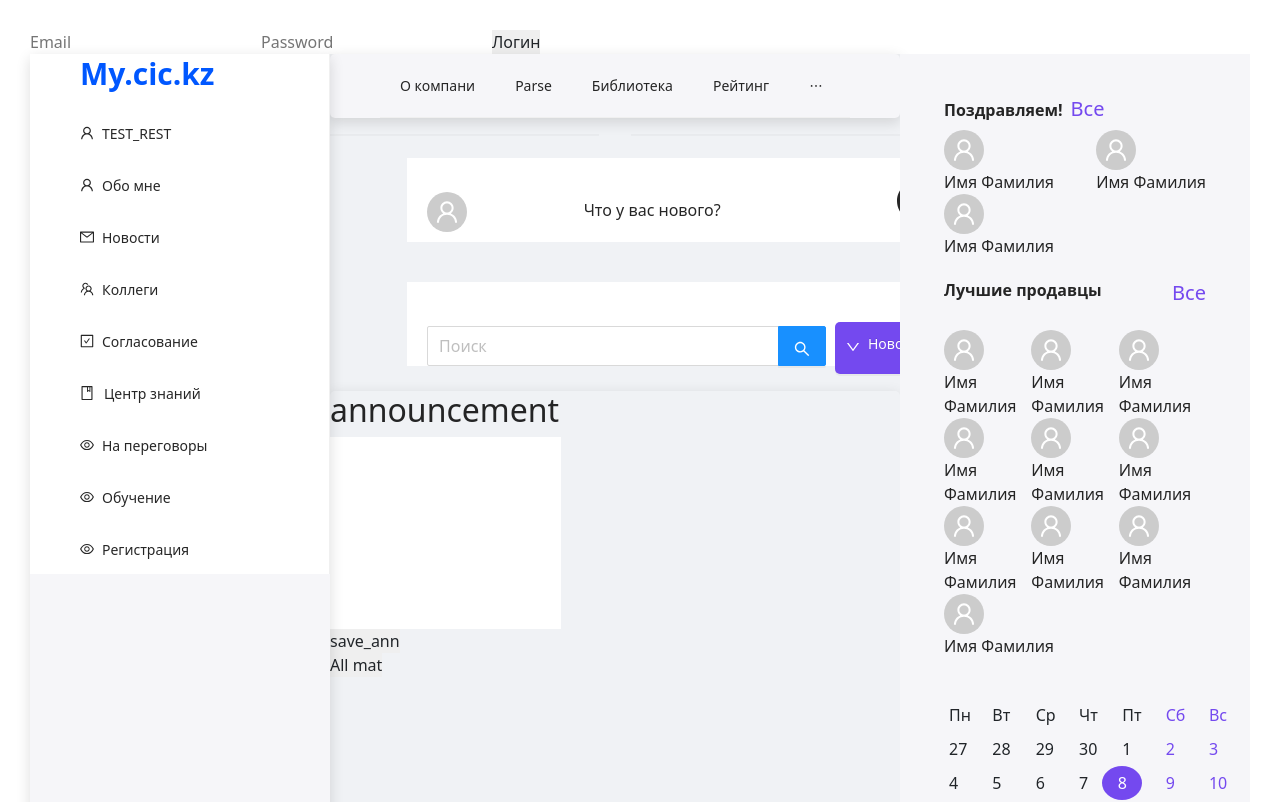
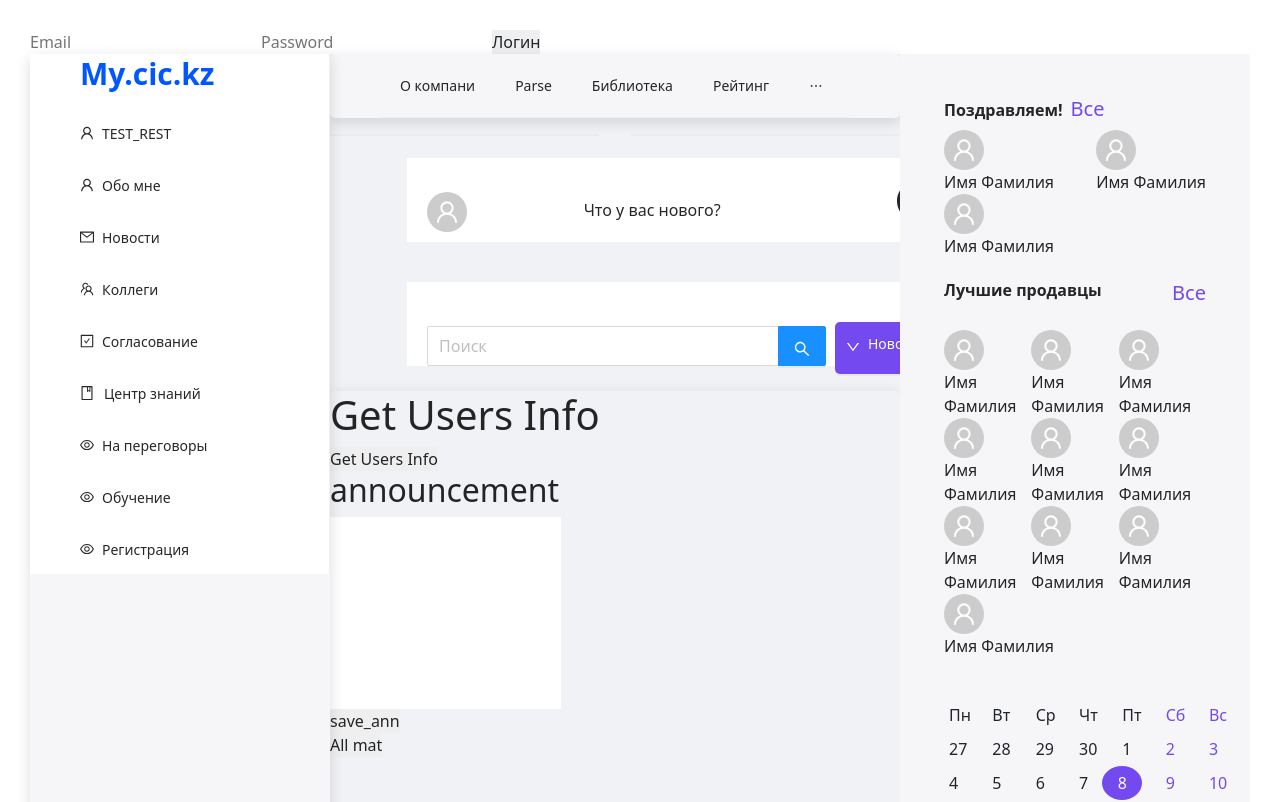
Before and after one commit to FallenStarrr/mycic-new-design, a React (Create React App) app: page /test_rest in a window 1280 px wide. Shown: the top 802 px of the page. Built offline with nearby package versions, Linux system fonts and the light colour scheme.

Commit message:
mobx auth

```diff
--- a/src/components/TEST_REST.jsx
+++ b/src/components/TEST_REST.jsx
@@ -3,8 +3,8 @@ import all_ann from '../http/announcements/all_ann'
 import change_ann from '../http/announcements/change_ann'
 import save_ann from '../http/announcements/save_ann'
 import delete_ann from '../http/announcements/delete_ann'
-
 import all_mat from '../http/materials/all_mat'
+import $api from '../http-axios'
 
 const TEST_REST = () => {
   // let data = new FormData()
@@ -18,9 +18,16 @@ const TEST_REST = () => {
   // data.append('space', '2')
 
 
+  const [userInfo, setUserInfo] = useState({})
 
 
-
+  async function getInfo() {
+  let res = await $api.get('/user')
+  console.log(res.data)
+  setUserInfo({...res.data})
+  console.log(userInfo)
+  return res
+}
 
 
 
@@ -30,6 +37,12 @@ const TEST_REST = () => {
   return (
     <div>
     <div>
+
+   <h1>Get Users Info</h1>
+   <button onClick={getInfo}>Get Users Info {userInfo.name}</button>
+
+
+
     <h2>announcement</h2>
     {/* <button  onClick={all_mat}>all_mat</button> <br />
     <button onClick={change_ann}>change_ann</button> <br /> */}
```
